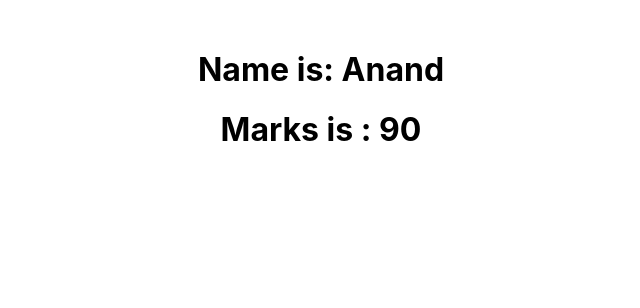
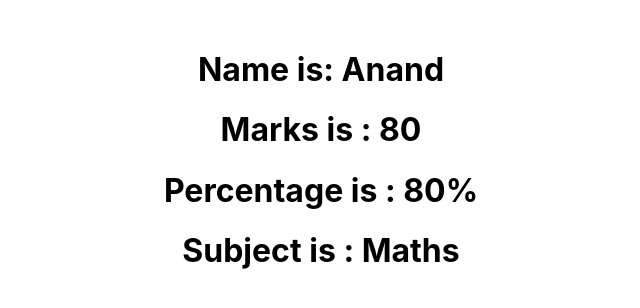
Before and after one commit to ramanath-naik/responsive_design, a React (Create React App) app in the folder responsive-app/: page / in a window 1280 px wide. Shown: the top 308 px of the page, without its empty margins (319-959 px from the left). Built offline with nearby package versions, Linux system fonts and the light colour scheme.

Commit message:
useMemo hook

```diff
--- a/responsive-app/src/App.js
+++ b/responsive-app/src/App.js
@@ -8,7 +8,7 @@ function App() {
   return (
     <div style={{marginTop: '50px', textAlign:'center'}}>
      <ReactMemoName name="Anand"/>
-     <ReactMemoMarks marks={90}/>
+     <ReactMemoMarks marks={80} subject="Maths"/>
     </div>
   );
 }
--- a/responsive-app/src/components/ReactMemoMarks.js
+++ b/responsive-app/src/components/ReactMemoMarks.js
@@ -1,9 +1,19 @@
-import React from 'react'
+import React from 'react';
+import { useMemo } from 'react';
 
-const ReactMemoMarks = ({marks}) => {
+const ReactMemoMarks = ({marks, subject}) => {
     console.log("This is marks component");
+    const percentageMarks = useMemo(()=>{           //using useMemo hook
+        console.log("Inside useMemo hook");
+        return (marks*100)/100;
+    },[marks])
   return (
+    <>
     <h1>Marks is : {marks}</h1>
+    <h1>Percentage is : {percentageMarks}%</h1>
+    <h1>Subject is : {subject}</h1>
+    </>
+
   )
 }
 
```
